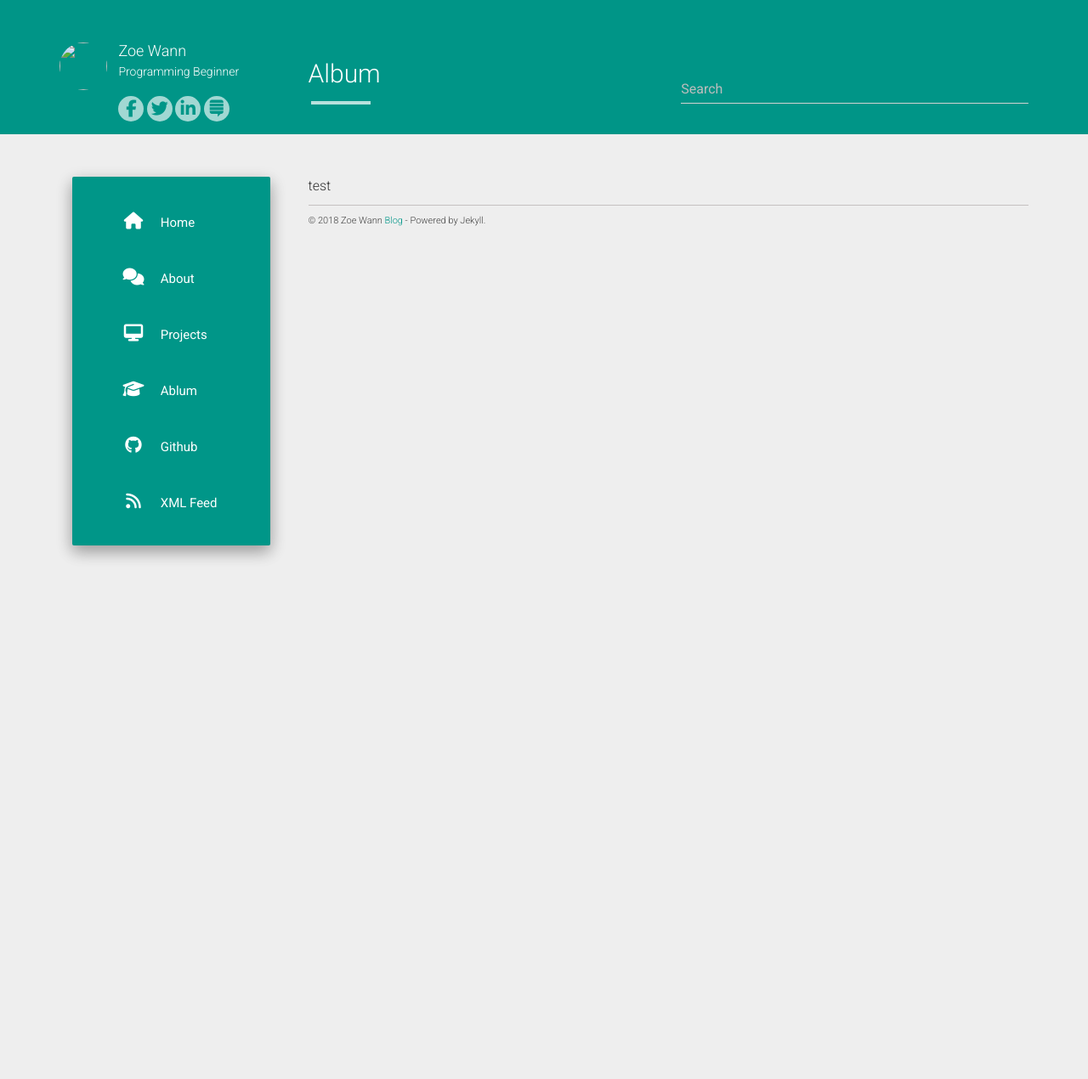
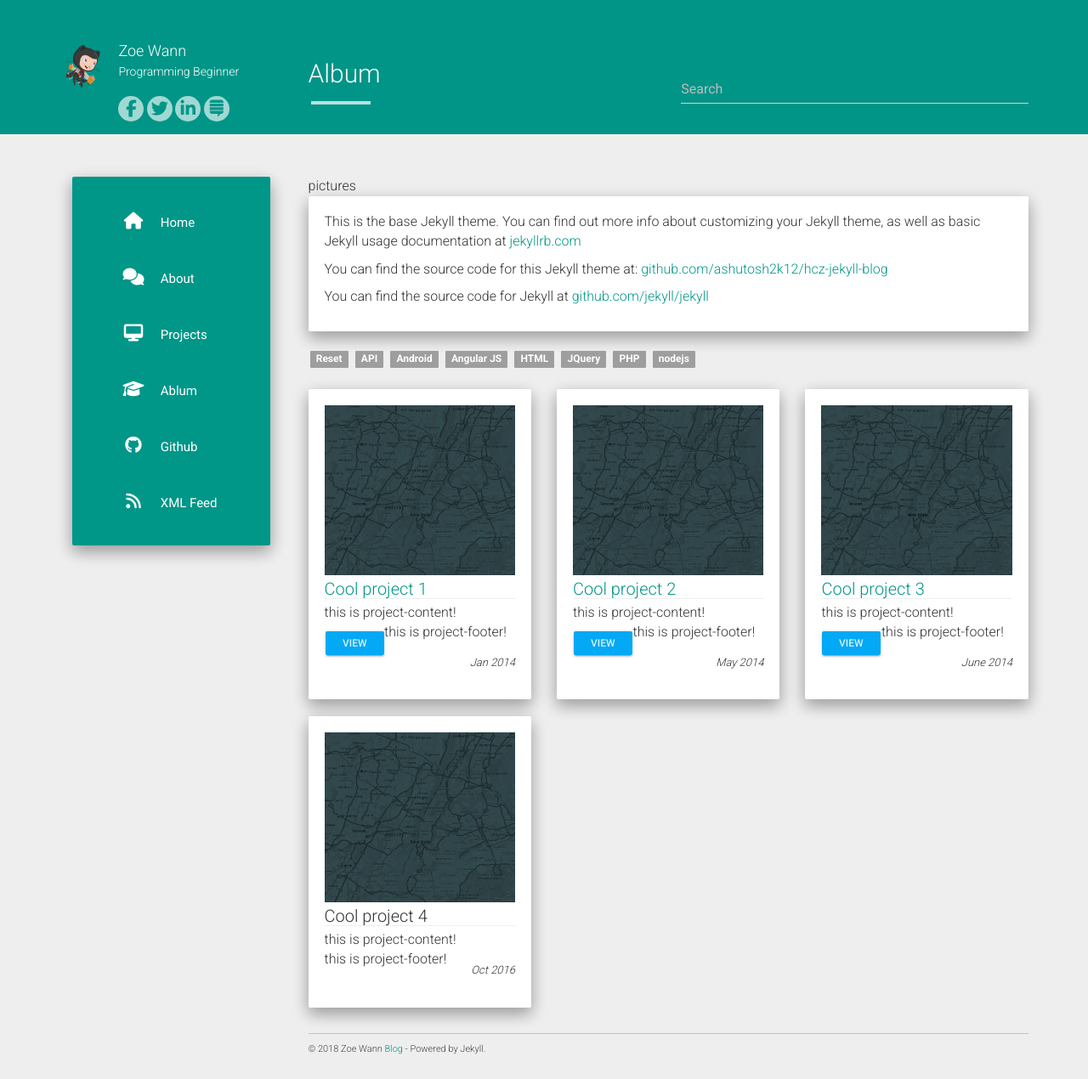
Before and after one commit to ZoeWann/ZoeWann.github.io, a Jekyll site: the page built from album.html, in a window 1280 px wide. Shown: the whole page at 85% size. Built offline with Jekyll 4.4.1, drawn with Linux system fonts in a browser that asks for light colours; nearby versions of some CDN libraries; before the commit the page ends 900 px from its top, so only the background shows below that.

Commit message:
3
update album

```diff
--- a/_config.yml
+++ b/_config.yml
@@ -1,7 +1,7 @@
 title: Zoe Wann
 description: My Personal Blog
 author: Zoe Wann
-logo: /hcz-jekyll-blog/static/img/avatar.png
+logo: /static/img/avatar.png
 github: https://github.com/ZoeWann
 about: Programming Beginner
 
--- a/album.html
+++ b/album.html
@@ -4,4 +4,40 @@
 permalink: /album
 ---
 
-test
+pictures
+
+<article class="post">
+
+  <div class="post-content">
+    {{ content }}
+
+    <div class="projects row">
+    {% include project_tags.html %}
+    {% for i in site.data.projects %}
+    <div class="project-item col-md-4 col-sm-6 col-xs-12" >
+    	<div class="well project-outer">
+    		<div class="project-inner">
+    			<a href="/static/projects/{{ i.image }}" class="thickbox">
+    			<div class="project-img bordered" style="background-image: url('/static/projects/{{ i.image }}');"></div>
+                </a><!--通过超链接实现图片的放大缩小-->
+                {% if i.url %} <a href="{{ i.url }}"> {% endif %}
+    			<h3 class="project-headlines">{{ i.name }}</h3>
+    			{% if i.url %} </a> {% endif %}
+    			<div class="project-content">
+                    this is project-content!
+    			</div>
+    			<div class="project-footer">
+                    this is project-footer!
+                    {% if i.url %}
+    				<a href="{{ i.url }}" class="btn btn-info btn-raised btn-sm project-link">View</a>
+    				{% endif %}
+    				<span class="project-timeline">{{ i.date }}</span>
+    			</div>
+    		</div>
+    	</div>
+        </div>
+    {% endfor %}
+    </div>
+  </div>
+
+</article>
--- a/feed.xml
+++ b/feed.xml
@@ -1,5 +1,5 @@
 ---
-layout: default
+layout: null
 ---
 <?xml version="1.0" encoding="UTF-8"?>
 <rss version="2.0" xmlns:atom="http://www.w3.org/2005/Atom">
```
